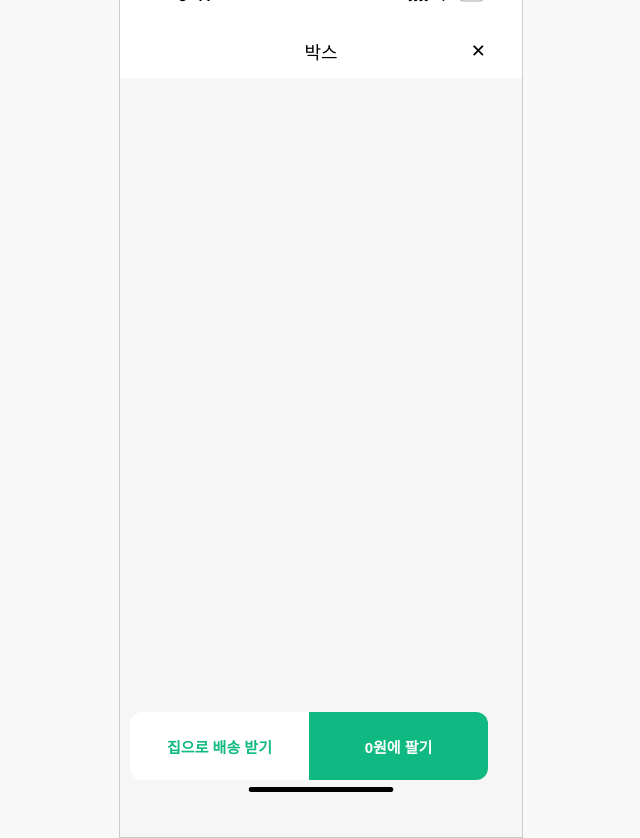
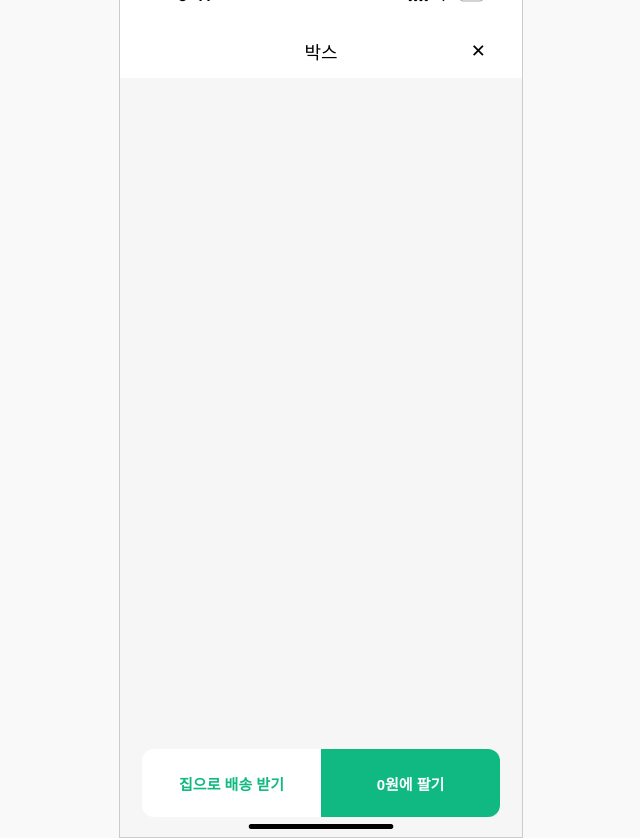
Before and after one commit to sion52/SEEDO, a Flask app: template templates/box.html in a window 1280 px wide. Shown: the whole page, without its empty margins (319-959 px from the left). Run offline with Flask 3, Linux system fonts and the light colour scheme; the template is opened without the code that fills it, so the values that code supplies are empty; some web fonts are replaced.

Commit message:
box 수정

```diff
--- a/static/css/box.css
+++ b/static/css/box.css
@@ -139,14 +139,14 @@ body {
 }
 
 .box-footer {
-  position: fixed;
+  position: absolute;
   bottom: 20px;
   display: flex;
   justify-content: center;
   box-sizing: border-box;
   width: 358px;
   height: 68px;
-  margin-left: 10px;
+  margin-left: 22px;
 }
 
 .btn-outline {
@@ -178,7 +178,7 @@ body {
 }
 
 .bottom-bar {
-    position: fixed;
+    position: absolute;
     bottom: 0;
     width: 402px;
     z-index: 2;
```
